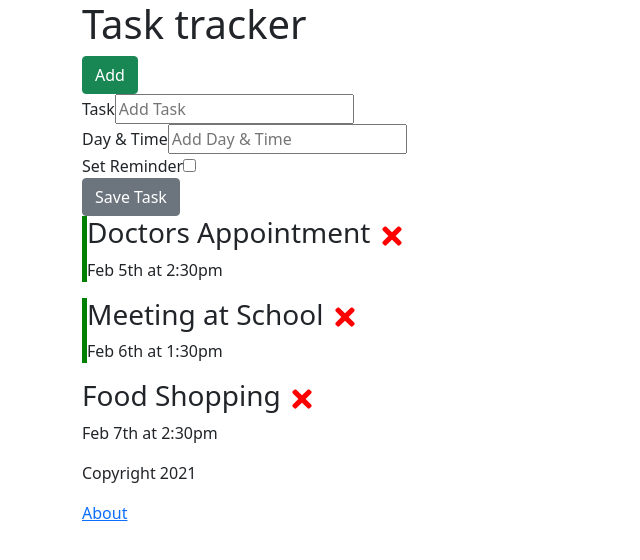
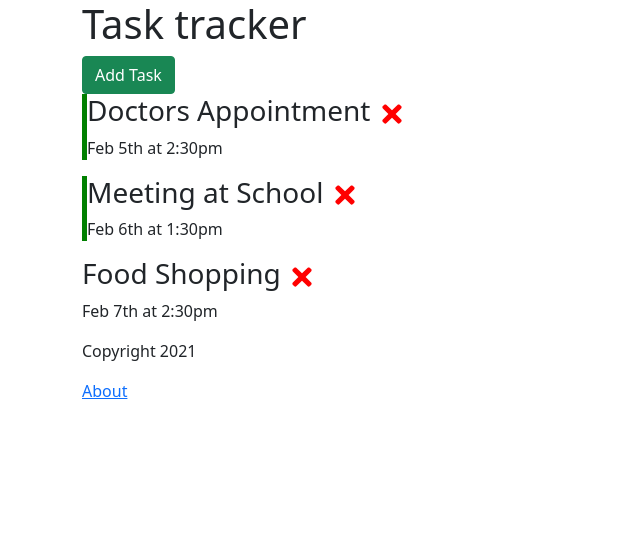
Before and after one commit to KurtVarcoe/react-task-tracker, a React (Create React App) app: page / in a window 1280 px wide. Shown: the top 560 px of the page, without its empty margins (0-640 px from the left). Built offline with nearby package versions, Linux system fonts and the light colour scheme.

Commit message:
dynamic add button to close and open form

```diff
--- a/src/App.js
+++ b/src/App.js
@@ -5,6 +5,7 @@ import AddTask from './components/AddTask';
 import { useState } from "react";
 
 const App = () => {
+  const [showAddTask, setShowAddTask] = useState(false)
   const [tasks, setTasks] = useState([
     {
         id : 1,
@@ -45,8 +46,8 @@ const App = () => {
 
   return (
     <div className="container">
-      <Header text='Add'/>
-      <AddTask onAdd={addTask}/>
+      <Header text='Add Task' onShow={() => setShowAddTask(!showAddTask)} showAddTask={showAddTask}/>
+      {showAddTask && <AddTask onAdd={addTask} />}
       {tasks.length > 0 ? <Tasks tasks={tasks} onToggle={toggleReminder} onDelete={deleteTask}/> : 'No tasks available'}
       <Footer />
     </div>
--- a/src/components/Header.js
+++ b/src/components/Header.js
@@ -1,13 +1,8 @@
-const Header = ({text}) => {
-
-    const onClick = () => {
-        console.log('click');
-    }
-
+const Header = ({text, onShow, showAddTask}) => {
     return (
         <header className='header'>
            <h1>Task tracker</h1>
-           <button className='btn btn-success' onClick={onClick}>{text}</button>
+           <button className={`btn btn${showAddTask ? '-danger' : '-success'}`} onClick={onShow}>{showAddTask ? 'Close' : text}</button>
         </header>
     );
 }
```
